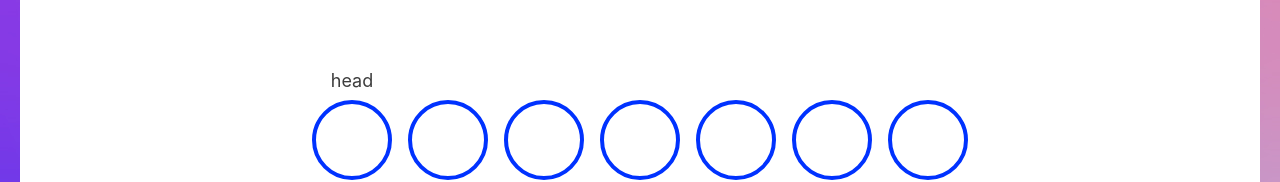
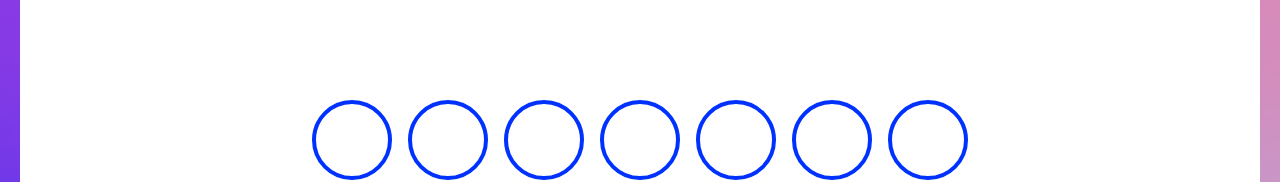
Before and after one commit to way-samurai/algososh, a React (Create React App) app: page /queue in a window 1280 px wide. Shown: the part 387-569 px from the top of the page. Built offline with nearby package versions, Linux system fonts and the light colour scheme.

Commit message:
empty queue-page component

```diff
--- a/src/components/queue-page/class/queue-page.ts
+++ b/src/components/queue-page/class/queue-page.ts
@@ -18,21 +18,11 @@ export class Queue<T> implements IQueue<T> {
     if (this.length >= this.size) {
       throw new Error("Maximum length exceeded");
     }
-    if ((this.tail === this.size || this.head === this.size) && this.isEmpty()) {
-      this.tail = 0;
-      this.head = 0;
-      this.length = 0
-    }
     if (this.tail === this.size && !this.isEmpty()) {
       this.tail = 0;
       this.container[this.tail % this.size] = item;
       this.tail++;
       this.length++;
-    // } else if (this.head === this.size && !this.isEmpty()) {
-    //   this.head = 0;
-    //   this.container[this.tail % this.size] = item;
-    //   this.tail++;
-    //   this.length++;
     } else {
       this.container[this.tail % this.size] = item;
       this.tail++;
@@ -41,19 +31,10 @@ export class Queue<T> implements IQueue<T> {
   };
 
   dequeue = () => {
-    if (this.tail === this.size && this.head === this.size && this.isEmpty()) {
-      this.tail = 0;
-      this.head = 0;
-      this.length = 0;
-    }
     if (this.tail === this.size + 1 && !this.isEmpty()) {
       this.tail = 0;
       this.container[this.head % this.size] = null;
       this.head++;
-      this.length--;
-    } else if (this.head === this.size - 1 && !this.isEmpty()) {
-      this.head = 0;
-      this.container[this.size - 1] = null;
       this.length--;
     } else {
       this.container[this.head % this.size] = null;
--- a/src/components/queue-page/queue-page.tsx
+++ b/src/components/queue-page/queue-page.tsx
@@ -33,8 +33,8 @@ export const QueuePage: React.FC = () => {
 
   const resetForm = (): void => {
     setInputValue("");
-    setQueueArr([]);
     queue.clear();
+    renderQueueArr();
     setIsProgress({
       isAdding: false,
       isRemoving: false,
@@ -57,11 +57,25 @@ export const QueuePage: React.FC = () => {
     if (queueTailElm) {
       queueTailElm.state = ElementStates.Default;
     }
-    renderQueueArr()
+    renderQueueArr();
     setIsProgress({ ...isProgress, isAdding: false });
   };
 
-  const handleDequeue = async () => {};
+  const handleDequeue = async () => {
+    setIsProgress({ ...isProgress, isRemoving: true });
+    const headItem = queue.peak();
+    if (headItem) {
+      headItem.state = ElementStates.Changing;
+    }
+    renderQueueArr();
+    await pause(SHORT_DELAY_IN_MS);
+    queue.dequeue();
+    renderQueueArr();
+    if (queue.isEmpty()) {
+      queue.clear();
+    }
+    setIsProgress({ ...isProgress, isRemoving: false });
+  };
 
   useEffect(() => {
     renderQueueArr();
@@ -89,6 +103,7 @@ export const QueuePage: React.FC = () => {
             onClick={() => handleEnqueue()}
             isLoader={isProgress.isAdding}
             disabled={
+              isProgress.isAdding ||
               isProgress.isRemoving ||
               queue.getLength() === MAXSIZE ||
               !inputValue
@@ -98,9 +113,11 @@ export const QueuePage: React.FC = () => {
           <Button
             type="button"
             text="Удалить"
-            //onClick={() => handleRemove()}
+            onClick={() => handleDequeue()}
             isLoader={isProgress.isRemoving}
-            disabled={queue.isEmpty() || isProgress.isRemoving}
+            disabled={
+              queue.isEmpty() || isProgress.isRemoving || isProgress.isAdding
+            }
             extraClass="mr-6"
           />
         </div>
@@ -124,7 +141,9 @@ export const QueuePage: React.FC = () => {
                 queue.getTail() === index + 1 && !queue.isEmpty() ? "tail" : ""
               }
               head={
-                queue.getHead() === index && queueArr[queue.getHead()]
+                queue.getHead() === index &&
+                queueArr[queue.getHead()] &&
+                !queue.isEmpty()
                   ? "head"
                   : ""
               }
```
